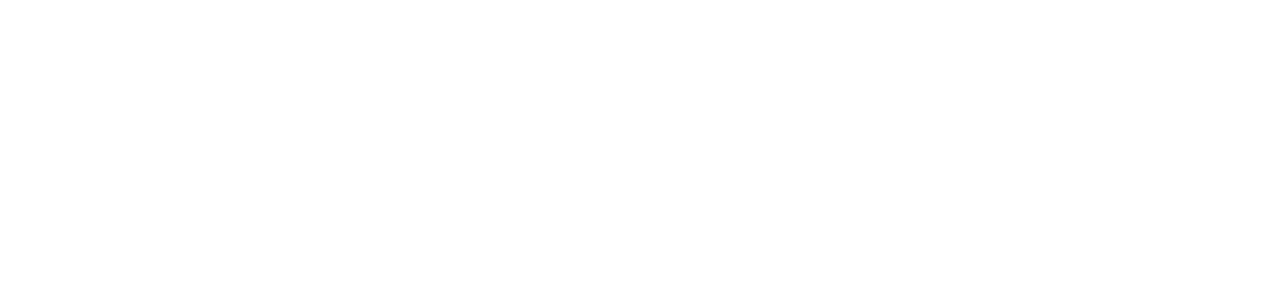
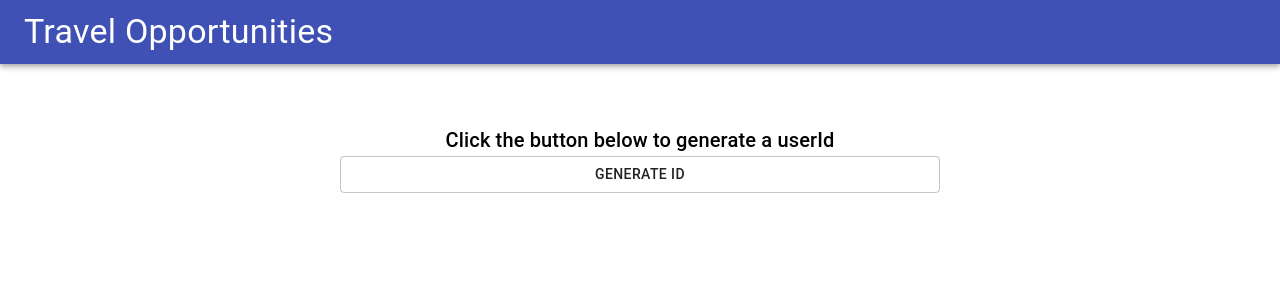
Before and after one commit to TavianT/soa-client, a React (Create React App) app in the folder client/: page /generate-id in a window 1280 px wide. Shown: the top 300 px of the page. Built offline with nearby package versions, Linux system fonts and the light colour scheme.

Commit message:
Generate userId and fetch offers

```diff
--- a/client/package.json
+++ b/client/package.json
@@ -3,12 +3,14 @@
   "version": "0.1.0",
   "private": true,
   "dependencies": {
+    "@material-ui/core": "^4.12.3",
     "@testing-library/jest-dom": "^5.16.1",
     "@testing-library/react": "^12.1.2",
     "@testing-library/user-event": "^13.5.0",
     "react": "^17.0.2",
     "react-dom": "^17.0.2",
-    "react-scripts": "5.0.0",
+    "react-router-dom": "^5.2.0",
+    "react-scripts": "^5.0.0",
     "web-vitals": "^2.1.2"
   },
   "scripts": {
--- a/client/src/App.css
+++ /dev/null
@@ -1,38 +0,0 @@
-.App {
-  text-align: center;
-}
-
-.App-logo {
-  height: 40vmin;
-  pointer-events: none;
-}
-
-@media (prefers-reduced-motion: no-preference) {
-  .App-logo {
-    animation: App-logo-spin infinite 20s linear;
-  }
-}
-
-.App-header {
-  background-color: #282c34;
-  min-height: 100vh;
-  display: flex;
-  flex-direction: column;
-  align-items: center;
-  justify-content: center;
-  font-size: calc(10px + 2vmin);
-  color: white;
-}
-
-.App-link {
-  color: #61dafb;
-}
-
-@keyframes App-logo-spin {
-  from {
-    transform: rotate(0deg);
-  }
-  to {
-    transform: rotate(360deg);
-  }
-}
--- a/client/src/App.js
+++ b/client/src/App.js
@@ -1,9 +1,25 @@
-import './App.css';
+import Appbar from './Appbar'
+import Home from './Home'
+import Generateid from './Generateid'
+import {BrowserRouter as Router, Switch, Route} from "react-router-dom"
 
 function App() {
   return (
-    <div className="App">
-    </div>
+    <Router>
+      <div className="App">
+      <Appbar></Appbar>
+        <div className="content">
+          <Switch>
+            <Route path='/generate-id'>
+              <Generateid></Generateid>
+            </Route>
+            <Route exact path='/'>
+              <Home></Home>
+            </Route>
+          </Switch>
+        </div>
+      </div>
+    </Router>
   );
 }
 
--- /dev/null
+++ b/client/src/Appbar.js
@@ -0,0 +1,21 @@
+import { AppBar, Toolbar, Typography } from '@material-ui/core';
+import Nav from './Nav'
+
+const Appbar = () => {
+    const userIdSet = localStorage.getItem("userId")
+    return (
+        <div className="Appbar">
+            <AppBar position="sticky">
+                <Toolbar>
+                    <Typography variant="h4">
+                        Travel Opportunities
+                    </Typography>
+                    {userIdSet && <Nav/>}
+                </Toolbar>
+            </AppBar>
+        </div>
+
+    );
+}
+
+export default Appbar;
--- /dev/null
+++ b/client/src/Generateid.js
@@ -0,0 +1,26 @@
+import {Button, Typography} from '@material-ui/core'
+import useFetch from "./useFetch";
+const Generateid = () => {
+
+    const getId = () => {
+        fetch('http://localhost:8080/soa/api/user')
+        .then(response => response.json())
+        .then(data => {
+            console.log(data);
+            localStorage.setItem("userId", data.id)
+            window.location.replace("/")
+        });
+    }
+    return (
+        <div className='Generateid'>
+            <Typography variant="h6" align="center">
+                Click the button below to generate a userId
+            </Typography>
+            <Button variant="outlined" fullWidth={true} onClick={getId}>
+                Generate ID
+            </Button>
+        </div>
+    )
+}
+
+export default Generateid;
--- /dev/null
+++ b/client/src/Home.js
@@ -0,0 +1,12 @@
+import useFetch from './useFetch';
+const Home = () => {
+    const { error, isPending, data: offers } = useFetch('http://localhost:8080/soa/api/offers')
+    return (
+        <div>
+            { error && <div>{ error }</div> }
+            { isPending && <div>Loading...</div> }
+            { offers && <p>{offers}</p> }
+        </div>
+    )
+}
+export default Home;
--- /dev/null
+++ b/client/src/Nav.js
@@ -0,0 +1,17 @@
+import Button from '@material-ui/core/Button'
+import { Link } from "react-router-dom"
+
+const Nav = () => {
+    return (
+        <div className="nav">
+        <Button color="inherit" component={Link} to="/create">
+            New Proposal
+        </Button>
+        <Button color="inherit" component={Link} to="/intents">
+            Check Intents
+        </Button>
+        </div>
+     );
+}
+
+export default Nav;
--- a/client/src/index.css
+++ b/client/src/index.css
@@ -1,13 +1,21 @@
 body {
   margin: 0;
-  font-family: -apple-system, BlinkMacSystemFont, 'Segoe UI', 'Roboto', 'Oxygen',
-    'Ubuntu', 'Cantarell', 'Fira Sans', 'Droid Sans', 'Helvetica Neue',
-    sans-serif;
-  -webkit-font-smoothing: antialiased;
-  -moz-osx-font-smoothing: grayscale;
+  font-family: "Roboto";
 }
 
-code {
-  font-family: source-code-pro, Menlo, Monaco, Consolas, 'Courier New',
-    monospace;
+.Appbar {
+  flex-grow: 1;
 }
+
+.Appbar h4 {
+  flex: 1;
+}
+.content {
+  max-width: 600px;
+  margin: 40px auto;
+  padding: 20px;
+}
+
+.Generateid {
+
+}
--- /dev/null
+++ b/client/src/useFetch.js
@@ -0,0 +1,43 @@
+import { useState, useEffect } from 'react';
+
+const useFetch = (url) => {
+  const [data, setData] = useState(null);
+  const [isPending, setIsPending] = useState(true);
+  const [error, setError] = useState(null);
+
+  useEffect(() => {
+    const abortCont = new AbortController();
+
+      fetch(url, { signal: abortCont.signal })
+      .then(res => {
+        // if (!res.ok) { // error coming back from server
+        //   throw Error(res.json().message);
+        // }
+        return res.json();
+      })
+      .then(data => {
+        if ("errorCode" in data) {
+          throw Error(data.message)
+        }
+        setIsPending(false);
+        setData(data);
+        setError(null);
+      })
+      .catch(err => {
+        if (err.name === 'AbortError') {
+          console.log('fetch aborted')
+        } else {
+          // auto catches network / connection error
+          setIsPending(false);
+          setError(err.message);
+        }
+      })
+
+    // abort the fetch
+    return () => abortCont.abort();
+  }, [url])
+
+  return { data, isPending, error };
+}
+
+export default useFetch;
```
Also changed, not shown: client/src/OfferList.js (added), 1 other file (tests, documents, lock files or other folders).
